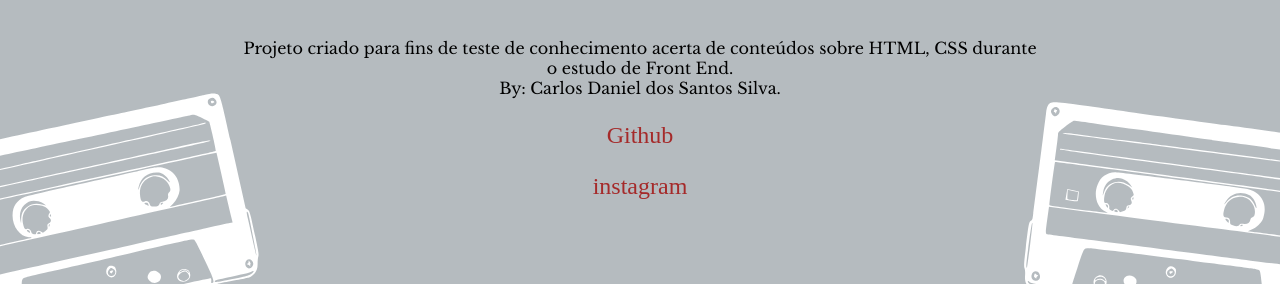
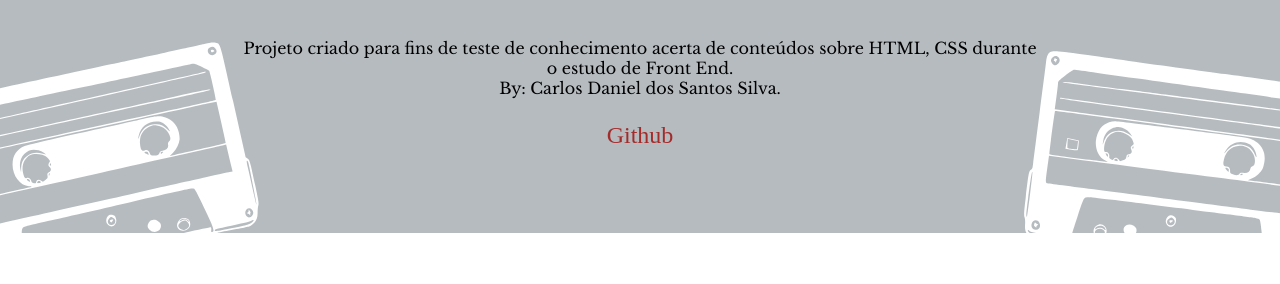
Before and after one commit to Danielskj/Mundo-Invertido-web, a plain HTML site: page index.html in a window 1280 px wide. Shown: the part 3417-3701 px from the top of the page. After the commit the page ends 3650 px from the top, so only its background shows below. Drawn offline with nearby package versions, Linux system fonts and the light colour scheme; a script that the page names is missing; a web font is replaced by a local one.

Commit message:
Index html

```diff
--- a/index.html
+++ b/index.html
@@ -129,7 +129,7 @@
         Projeto criado para fins de teste de conhecimento acerta de conteúdos sobre HTML, CSS durante o estudo de Front End. <br> By: Carlos Daniel dos Santos Silva.
       </p>
      <a href="https://github.com/Danielskj" target="_blank">Github</a>
-     <a href="https://www.instagram.com/daniel.sisantos/" target="_blank">instagram</a>
+
     </footer>
 
     <script type="module" src="assets/js/main.js"></script>
```
